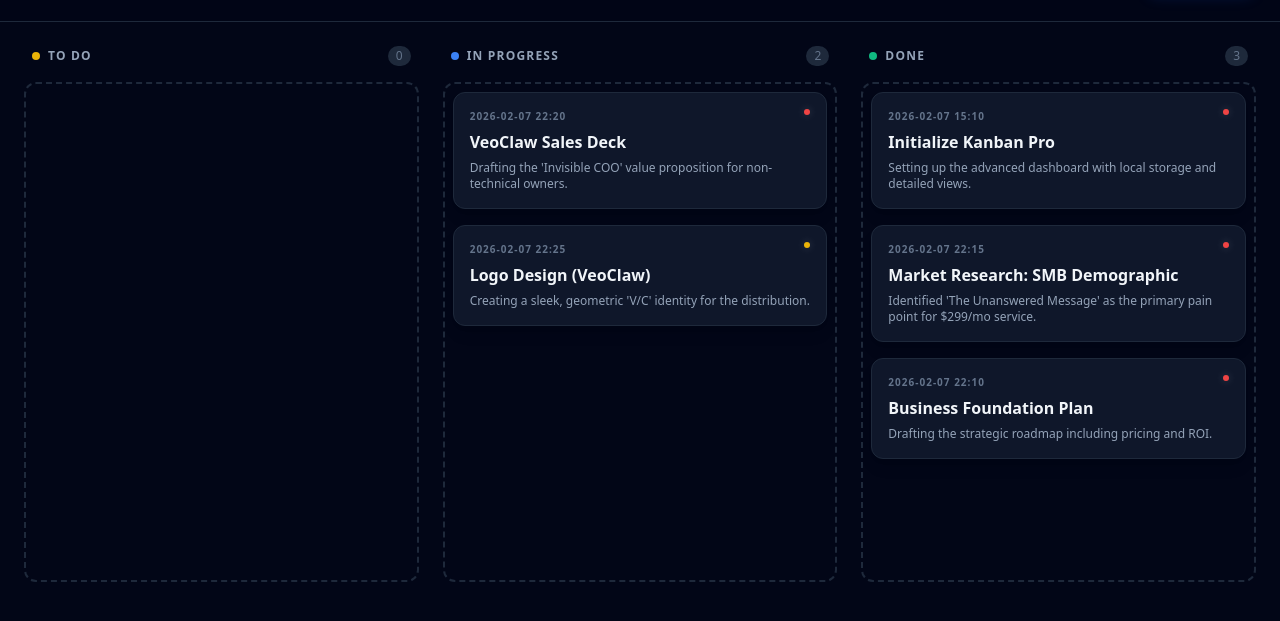
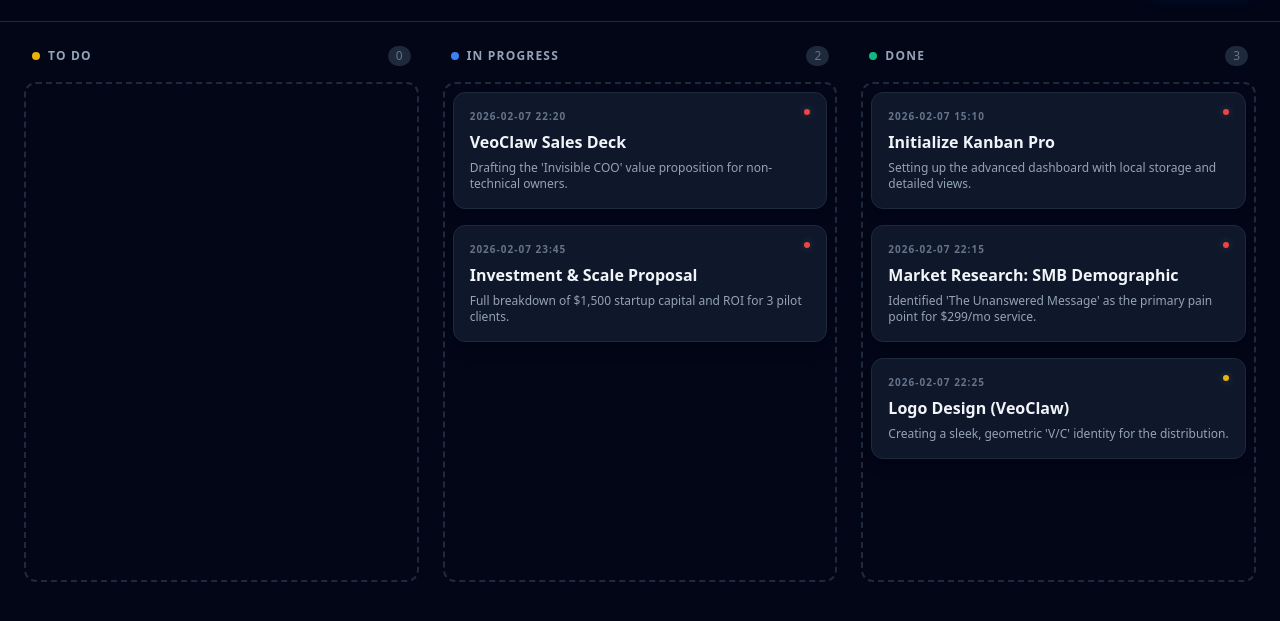
Before and after one commit to omegaacademy/veo-kanban-dashboard, a website: page index.html in a window 1280 px wide. Shown: the part 79-700 px from the top of the page. Drawn offline with nearby package versions, Linux system fonts and the light colour scheme.

Commit message:
Live Update: Logo Done & Investment Proposal Drafted 💫

```diff
--- a/index.html
+++ b/index.html
@@ -103,8 +103,8 @@
             { id: 1, title: "Initialize Kanban Pro", desc: "Setting up the advanced dashboard with local storage and detailed views.", status: "done", priority: "high", created: "2026-02-07 15:10" },
             { id: 2, title: "Market Research: SMB Demographic", desc: "Identified 'The Unanswered Message' as the primary pain point for $299/mo service.", status: "done", priority: "high", created: "2026-02-07 22:15" },
             { id: 3, title: "VeoClaw Sales Deck", desc: "Drafting the 'Invisible COO' value proposition for non-technical owners.", status: "inprogress", priority: "high", created: "2026-02-07 22:20" },
-            { id: 4, title: "Logo Design (VeoClaw)", desc: "Creating a sleek, geometric 'V/C' identity for the distribution.", status: "inprogress", priority: "medium", created: "2026-02-07 22:25" },
-            { id: 5, title: "Business Foundation Plan", desc: "Drafting the strategic roadmap including pricing and ROI.", status: "done", priority: "high", created: "2026-02-07 22:10" }
+            { id: 4, title: "Logo Design (VeoClaw)", desc: "Creating a sleek, geometric 'V/C' identity for the distribution.", status: "done", priority: "medium", created: "2026-02-07 22:25" },
+            { id: 5, title: "Investment & Scale Proposal", desc: "Full breakdown of $1,500 startup capital and ROI for 3 pilot clients.", status: "inprogress", priority: "high", created: "2026-02-07 23:45" }
         ];
 
         function render() {
```
